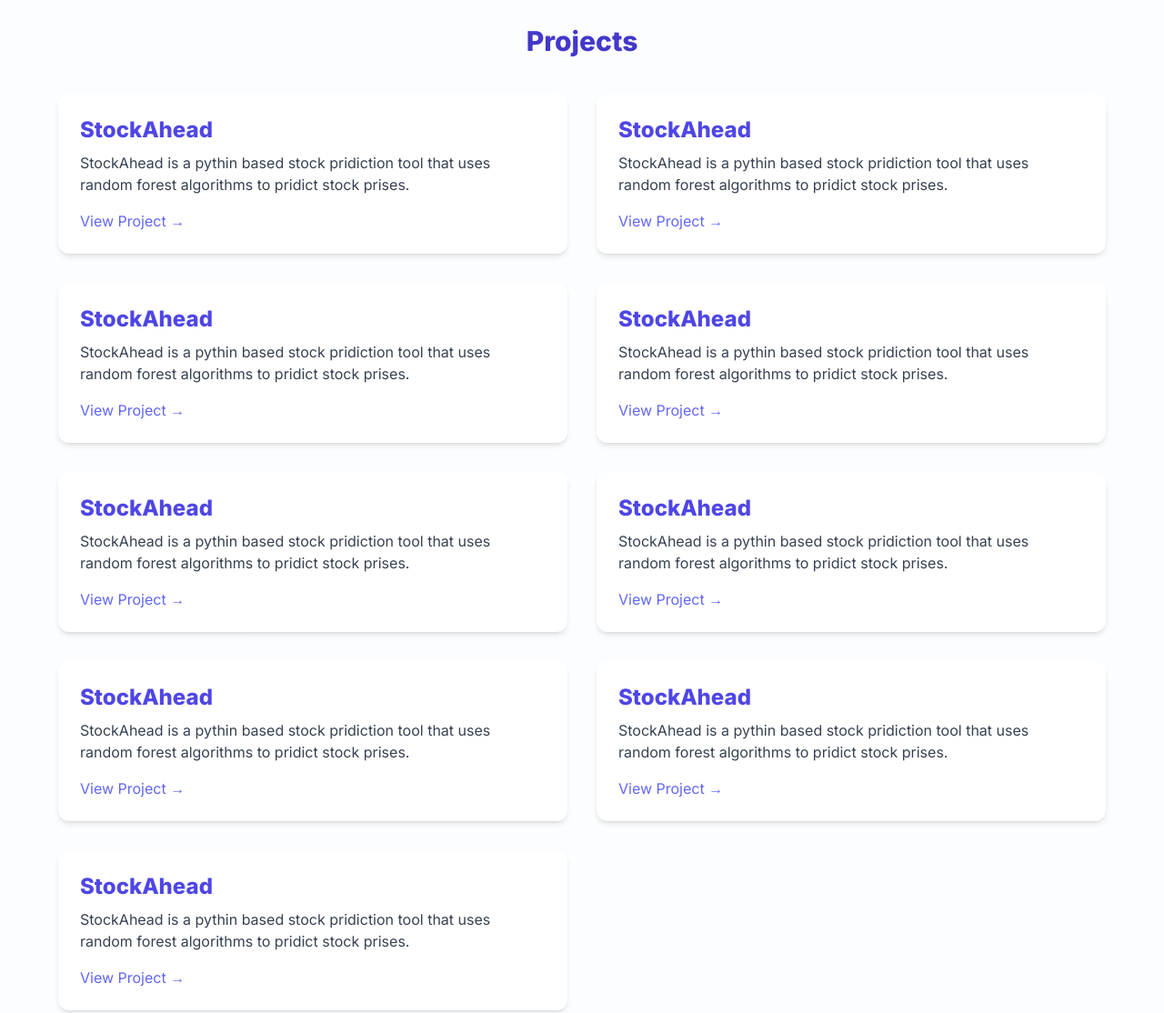
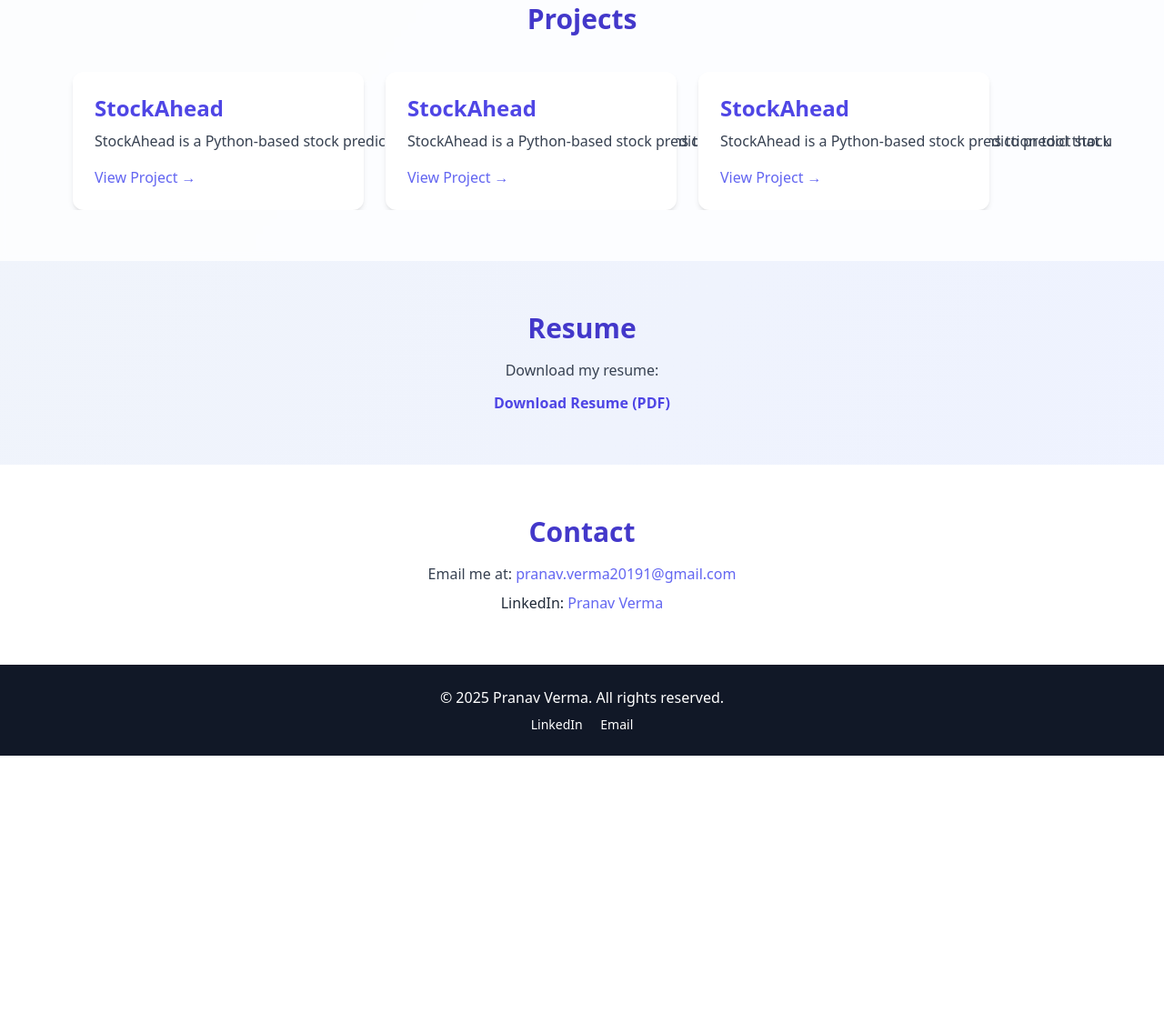
Before and after one commit to Navsan1/Portfolio, a plain HTML site: page index.html in a window 1280 px wide. Shown: the part 988-2102 px from the top of the page at 91% size. After the commit the page ends 1819 px from the top, so only its background shows below. Drawn offline with nearby package versions, Linux system fonts and the light colour scheme.

Commit message:
Upadted index.html and bacindex.html

```diff
--- a/index.html
+++ b/index.html
@@ -7,9 +7,6 @@
   <script src="https://cdn.tailwindcss.com"></script>
   <link href="https://unpkg.com/aos@2.3.1/dist/aos.css" rel="stylesheet">
   <link href="https://fonts.googleapis.com/css2?family=Inter:wght@400;600;800&display=swap" rel="stylesheet">
-  <style>
-    body { font-family: 'Inter', sans-serif; }
-  </style> edit this code
 </head>
 <body class="bg-gradient-to-br from-slate-100 to-indigo-50 text-gray-800">
 
@@ -17,7 +14,7 @@
   <section class="bg-gradient-to-r from-indigo-600 via-purple-600 to-pink-500 text-white p-20 text-center shadow-md">
     <h1 class="text-5xl font-extrabold mb-4 tracking-tight">Hi, I'm Pranav Verma</h1>
     <p class="text-xl mb-6 font-light">Software Engineer • Web Developer • Tech Enthusiast</p>
-    <a href="projects.html" class="inline-block bg-white text-indigo-600 font-semibold px-6 py-3 rounded-full shadow hover:shadow-lg hover:bg-gray-100 transition duration-300">Explore Projects</a>
+    <a href="#projects" class="inline-block bg-white text-indigo-600 font-semibold px-6 py-3 rounded-full shadow hover:shadow-lg hover:bg-gray-100 transition duration-300">Explore Projects</a>
   </section>
 
   <!-- About Section -->
@@ -38,53 +35,25 @@
   <!-- Projects Section -->
   <section id="projects" class="p-14 bg-white/80 backdrop-blur-sm">
     <h2 class="text-3xl font-bold text-center text-indigo-700" data-aos="fade-up">Projects</h2>
-    <div class="grid grid-cols-1 md:grid-cols-2 gap-8 mt-10 max-w-6xl mx-auto">
-      <div class="bg-white rounded-xl shadow-md p-6 hover:shadow-xl transform hover:scale-[1.02] transition duration-300" data-aos="zoom-in">
+    <div class="overflow-x-auto whitespace-nowrap flex space-x-6 mt-10 px-6">
+      <!-- Project Cards -->
+      <div class="flex-none w-80 bg-white rounded-xl shadow-md p-6 hover:shadow-xl transform hover:scale-[1.02] transition duration-300" data-aos="zoom-in">
         <h3 class="text-2xl font-bold text-indigo-600 mb-2">StockAhead</h3>
-        <p class="text-gray-700">StockAhead is a pythin based stock pridiction tool that uses random forest algorithms to pridict stock prises.</p>
+        <p class="text-gray-700">StockAhead is a Python-based stock prediction tool that uses random forest algorithms to predict stock prices.</p>
         <a href="#" class="inline-block mt-4 text-indigo-500 hover:underline">View Project →</a>
       </div>
-      <!-- Add more project cards here -->
-      <div class="bg-white rounded-xl shadow-md p-6 hover:shadow-xl transform hover:scale-[1.02] transition duration-300" data-aos="zoom-in">
+      <!-- Duplicate Project Cards -->
+      <div class="flex-none w-80 bg-white rounded-xl shadow-md p-6 hover:shadow-xl transform hover:scale-[1.02] transition duration-300" data-aos="zoom-in">
         <h3 class="text-2xl font-bold text-indigo-600 mb-2">StockAhead</h3>
-        <p class="text-gray-700">StockAhead is a pythin based stock pridiction tool that uses random forest algorithms to pridict stock prises.</p>
+        <p class="text-gray-700">StockAhead is a Python-based stock prediction tool that uses random forest algorithms to predict stock prices.</p>
         <a href="#" class="inline-block mt-4 text-indigo-500 hover:underline">View Project →</a>
       </div>
-      <div class="bg-white rounded-xl shadow-md p-6 hover:shadow-xl transform hover:scale-[1.02] transition duration-300" data-aos="zoom-in">
+      <div class="flex-none w-80 bg-white rounded-xl shadow-md p-6 hover:shadow-xl transform hover:scale-[1.02] transition duration-300" data-aos="zoom-in">
         <h3 class="text-2xl font-bold text-indigo-600 mb-2">StockAhead</h3>
-        <p class="text-gray-700">StockAhead is a pythin based stock pridiction tool that uses random forest algorithms to pridict stock prises.</p>
+        <p class="text-gray-700">StockAhead is a Python-based stock prediction tool that uses random forest algorithms to predict stock prices.</p>
         <a href="#" class="inline-block mt-4 text-indigo-500 hover:underline">View Project →</a>
       </div>
-      <div class="bg-white rounded-xl shadow-md p-6 hover:shadow-xl transform hover:scale-[1.02] transition duration-300" data-aos="zoom-in">
-        <h3 class="text-2xl font-bold text-indigo-600 mb-2">StockAhead</h3>
-        <p class="text-gray-700">StockAhead is a pythin based stock pridiction tool that uses random forest algorithms to pridict stock prises.</p>
-        <a href="#" class="inline-block mt-4 text-indigo-500 hover:underline">View Project →</a>
-      </div>
-      <div class="bg-white rounded-xl shadow-md p-6 hover:shadow-xl transform hover:scale-[1.02] transition duration-300" data-aos="zoom-in">
-        <h3 class="text-2xl font-bold text-indigo-600 mb-2">StockAhead</h3>
-        <p class="text-gray-700">StockAhead is a pythin based stock pridiction tool that uses random forest algorithms to pridict stock prises.</p>
-        <a href="#" class="inline-block mt-4 text-indigo-500 hover:underline">View Project →</a>
-      </div>
-      <div class="bg-white rounded-xl shadow-md p-6 hover:shadow-xl transform hover:scale-[1.02] transition duration-300" data-aos="zoom-in">
-        <h3 class="text-2xl font-bold text-indigo-600 mb-2">StockAhead</h3>
-        <p class="text-gray-700">StockAhead is a pythin based stock pridiction tool that uses random forest algorithms to pridict stock prises.</p>
-        <a href="#" class="inline-block mt-4 text-indigo-500 hover:underline">View Project →</a>
-      </div>
-      <div class="bg-white rounded-xl shadow-md p-6 hover:shadow-xl transform hover:scale-[1.02] transition duration-300" data-aos="zoom-in">
-        <h3 class="text-2xl font-bold text-indigo-600 mb-2">StockAhead</h3>
-        <p class="text-gray-700">StockAhead is a pythin based stock pridiction tool that uses random forest algorithms to pridict stock prises.</p>
-        <a href="#" class="inline-block mt-4 text-indigo-500 hover:underline">View Project →</a>
-      </div>
-      <div class="bg-white rounded-xl shadow-md p-6 hover:shadow-xl transform hover:scale-[1.02] transition duration-300" data-aos="zoom-in">
-        <h3 class="text-2xl font-bold text-indigo-600 mb-2">StockAhead</h3>
-        <p class="text-gray-700">StockAhead is a pythin based stock pridiction tool that uses random forest algorithms to pridict stock prises.</p>
-        <a href="#" class="inline-block mt-4 text-indigo-500 hover:underline">View Project →</a>
-      </div>
-      <div class="bg-white rounded-xl shadow-md p-6 hover:shadow-xl transform hover:scale-[1.02] transition duration-300" data-aos="zoom-in">
-        <h3 class="text-2xl font-bold text-indigo-600 mb-2">StockAhead</h3>
-        <p class="text-gray-700">StockAhead is a pythin based stock pridiction tool that uses random forest algorithms to pridict stock prises.</p>
-        <a href="#" class="inline-block mt-4 text-indigo-500 hover:underline">View Project →</a>
-      </div>
+      <!-- Add more project cards here if needed -->
     </div>
   </section>
 
```
Also changed, not shown: bacindex.html (added).
